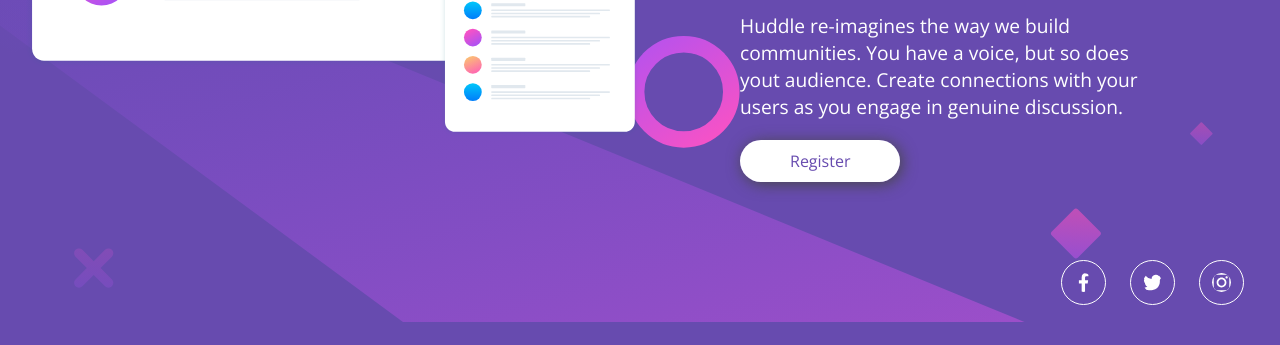
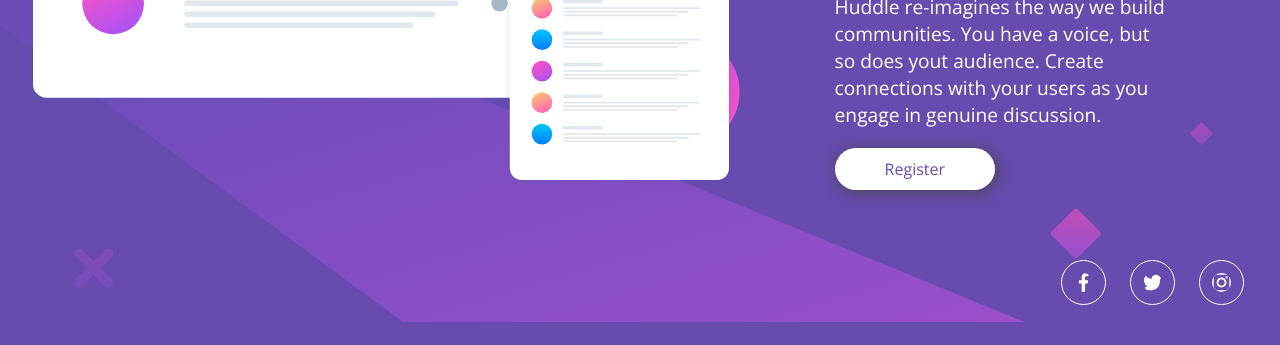
Before and after one commit to nettobruno/clone-huddle, a plain HTML site: page index.html in a window 1280 px wide. Shown: the part 455-800 px from the top of the page. Drawn offline with nearby package versions, Linux system fonts and the light colour scheme.

Commit message:
Image size adjustments

```diff
--- a/css/style.css
+++ b/css/style.css
@@ -42,7 +42,7 @@
 }
 
 div#content div.img img#illustration {
-  width: 100%;
+  /* position: relative; */
 }
 
 div#content div.text {
```
Also changed, not shown: 1 other file.
